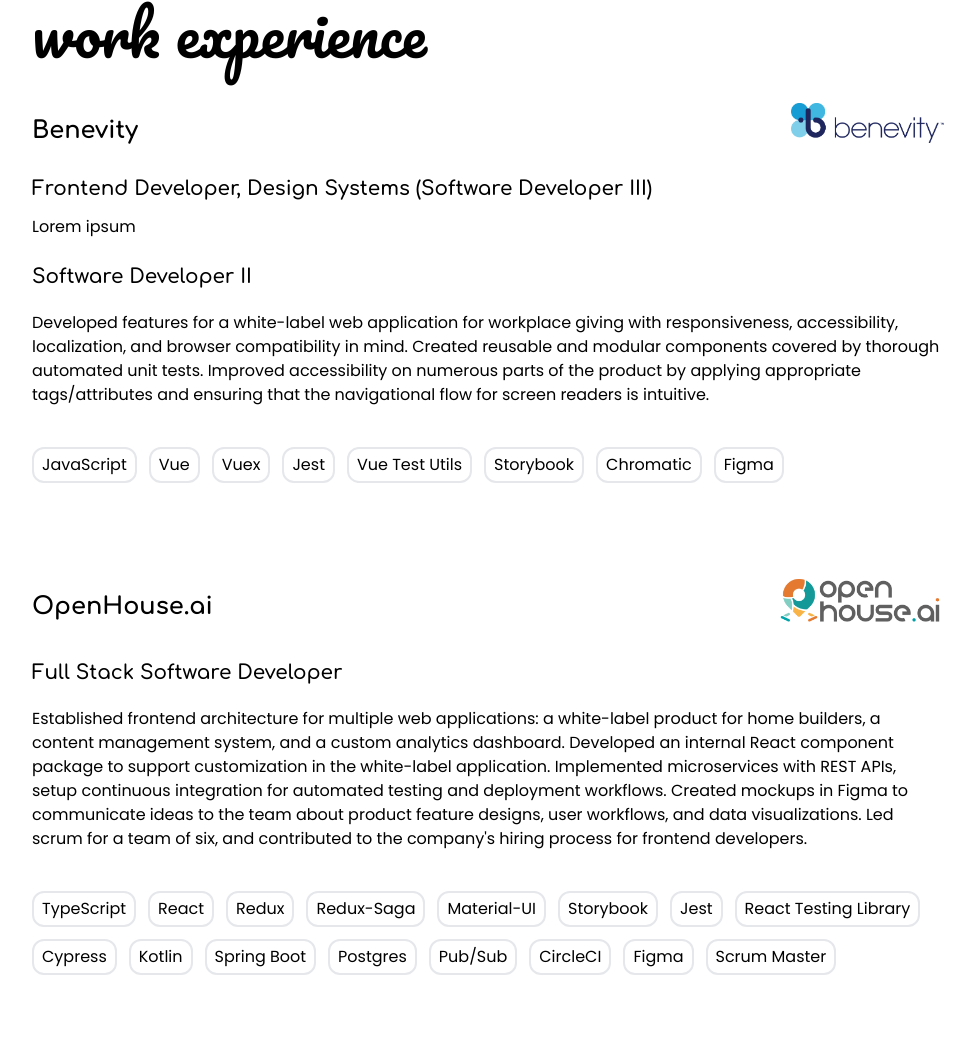
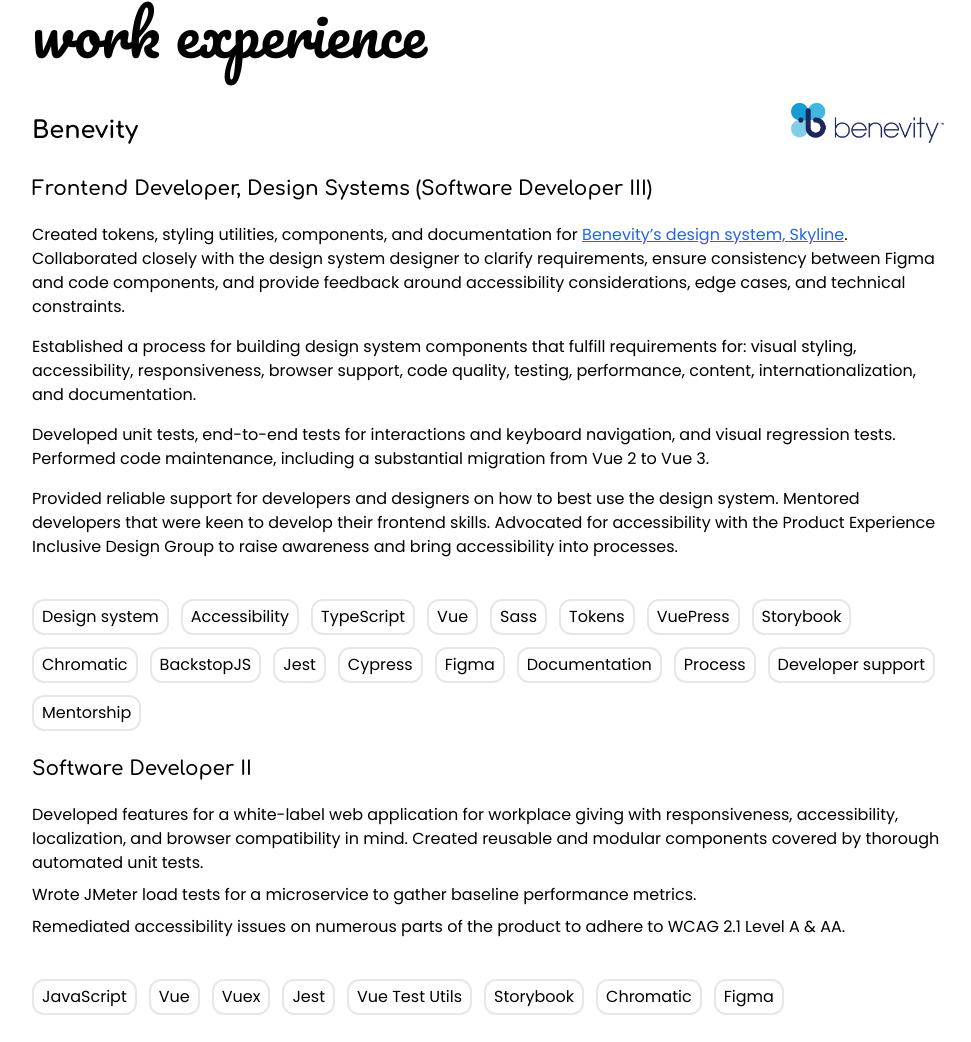
Before and after one commit to beaesguerra/beaesguerra.github.io, a Gatsby site: page / in a window 1280 px wide. Shown: the part 2433-3475 px from the top of the page, without its empty margins (152-1123 px from the left). Built offline with nearby package versions, Linux system fonts and the light colour scheme; Gatsby itself is replaced by a stand-in of ours.

Commit message:
Update work experience content

```diff
--- a/src/sections/work-experience.tsx
+++ b/src/sections/work-experience.tsx
@@ -7,6 +7,7 @@ import BenevityLogo from '../images/benevity-logo.png';
 import OpenhouseAiLogo from '../images/openhouse-ai-logo.png'
 import PasonLogo from '../images/pason-logo.jpg'
 import Text from '../components/design-system/text';
+import ExternalLink from '../components/design-system/external-link';
 
 const WorkExperienceSection = () => {
   const workBlocks: WorkBlockProps[] = [
@@ -24,19 +25,62 @@ const WorkExperienceSection = () => {
       roles: [
         {
           title: 'Frontend Developer, Design Systems (Software Developer III)',
-          description: (<>Lorem ipsum</>),
-          keywords: [],
+          description: (
+            <>
+              <Text tag="p">
+                Created tokens, styling utilities, components, and documentation for <ExternalLink href="https://skyline.benevity.org/">Benevity’s design system, Skyline</ExternalLink>.
+                Collaborated closely with the design system designer to clarify requirements, ensure consistency between Figma and code components, and provide feedback around accessibility considerations, edge cases, and technical constraints.
+              </Text>
+              <Text tag="p">
+                Established a process for building design system components that fulfill requirements for: visual styling, accessibility, responsiveness, browser support, code quality, testing, performance, content, internationalization, and documentation.
+              </Text>
+              <Text tag="p">
+                Developed unit tests, end-to-end tests for interactions and keyboard navigation, and visual regression tests.
+                Performed code maintenance, including a substantial migration from Vue 2 to Vue 3.
+              </Text>
+              <Text tag="p">
+                Provided reliable support for developers and designers on how to best use the design system.
+                Mentored developers that were keen to develop their frontend skills.
+                Advocated for accessibility with the Product Experience Inclusive Design Group to raise awareness and bring accessibility into processes.
+              </Text>
+            </>
+          ),
+          keywords: [
+            'Design system',
+            'Accessibility',
+            'TypeScript',
+            'Vue',
+            'Sass',
+            'Tokens',
+            'VuePress',
+            'Storybook',
+            'Chromatic',
+            'BackstopJS',
+            'Jest',
+            'Cypress',
+            'Figma',
+            'Documentation',
+            'Process',
+            'Developer support',
+            'Mentorship',
+          ],
         },
         {
           title: 'Software Developer II',
           description: (
+            <>
               <Text tag="p">
                 Developed features for a white-label web application for workplace giving with
                 responsiveness, accessibility, localization, and browser compatibility in mind.
                 Created reusable and modular components covered by thorough automated unit tests.
-              Improved accessibility on numerous parts of the product by applying appropriate
-              tags/attributes and ensuring that the navigational flow for screen readers is intuitive.
               </Text>
+              <Text>
+                Wrote JMeter load tests for a microservice to gather baseline performance metrics.
+              </Text>
+              <Text tag="p">
+                Remediated accessibility issues on numerous parts of the product to adhere to WCAG 2.1 Level A & AA.
+              </Text>
+            </>
           ),
           keywords: [
             'JavaScript',
@@ -66,25 +110,28 @@ const WorkExperienceSection = () => {
         {
           title: 'Full Stack Software Developer',
           description: (
+            <>
               <Text tag="p">
                 Established frontend architecture for multiple web applications:
                 a white-label product for home builders, a content management system,
                 and a custom analytics dashboard.
                 Developed an internal React component package to support customization in
-              the white-label application.
-              Implemented microservices with REST APIs,
-              setup continuous integration for automated testing and deployment workflows.
-              Created mockups in Figma to communicate ideas to the team about product feature designs,
+                the white-label application. Created mockups in Figma to communicate ideas to the team about product feature designs,
                 user workflows, and data visualizations.
-              Led scrum for a team of six, and
+              </Text>
+              <Text tag="p">
+                Integrated CircleCI workflows to run automated tests, versioning, and deployments. Implemented microservices with REST APIs and event driven architecture,
+              </Text>
+              <Text tag="p">
+                Led Scrum for a team of six, mentored entry-level developers on software development best practices and processes, and
                 contributed to the company's hiring process for frontend developers.
               </Text>
+            </>
           ),
           keywords: [
             'TypeScript',
             'React',
             'Redux',
-            'Redux-Saga',
             'Material-UI',
             'Storybook',
             'Jest',
@@ -97,6 +144,7 @@ const WorkExperienceSection = () => {
             'CircleCI',
             'Figma',
             'Scrum Master',
+            'Mentorship',
           ],
         }
       ]
@@ -117,7 +165,7 @@ const WorkExperienceSection = () => {
           title: 'DataHub Software Developer Intern',
           description: (
             <Text tag="p">
-              Worked closely with a UX team to implement features for a drilling data web application
+              Worked closely with the User Experience team to implement features for a drilling data web application
               called <a href="https://www.pason.com/products/datahub-with-pason-live" className="underline">Pason Live</a>. Also, implemented a backend service for running scheduled
               tasks for customers, and integrated tools to improve the quality of microservices.
             </Text>
```
Lines whose indentation alone changed are shown as unchanged.
